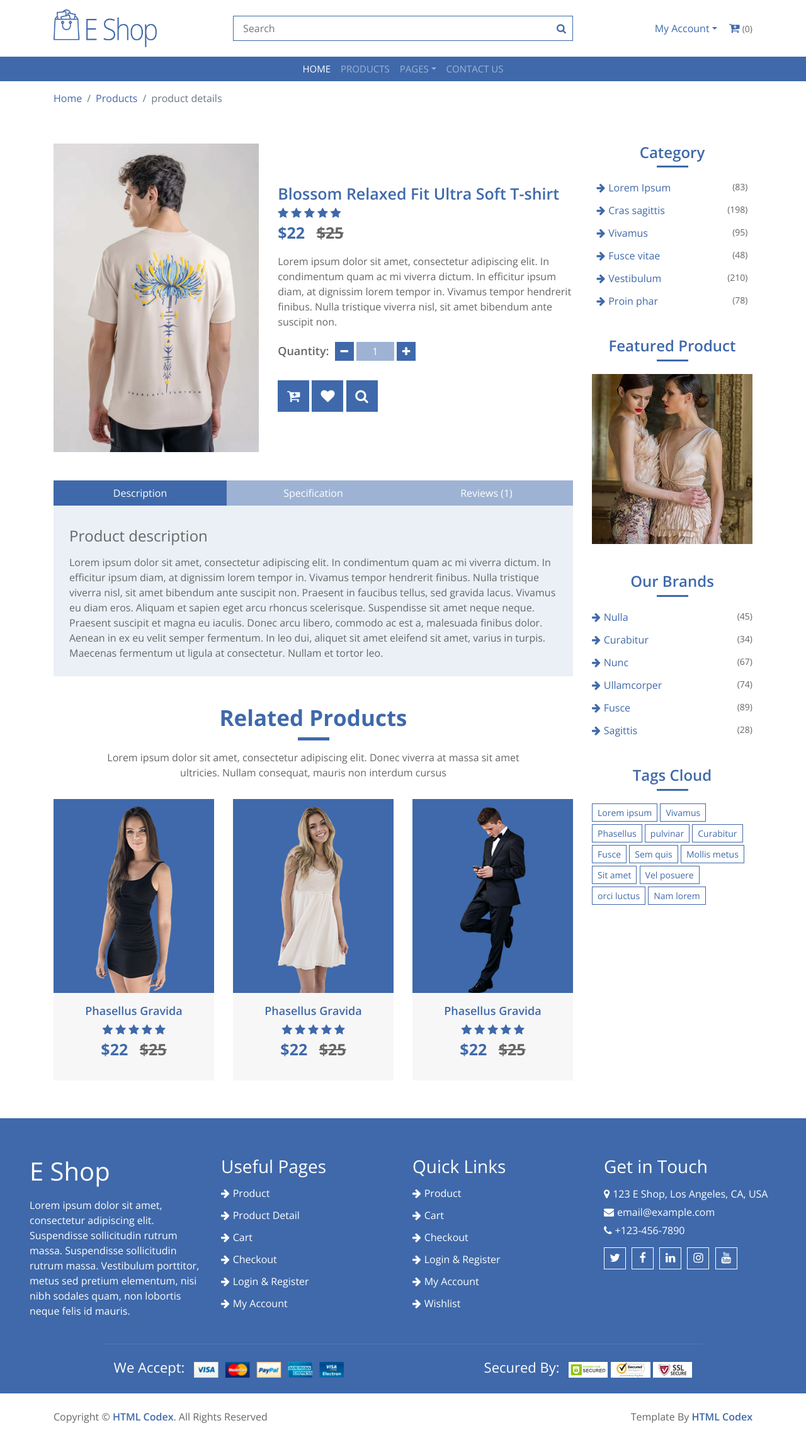
After one commit to kartik3165/ecommerce, a Django app: page /product-details/1 in a window 1280 px wide. The commit adds this page. Shown: the whole page at 63% size. Run offline with Django 5.2, Linux system fonts and the light colour scheme; data comes from the database, SQL or seed files in the repository; both versions use the stored data as it was after the commit; some libraries are stand-ins or nearby versions.

Commit message:
products and product details page

```diff
--- a/Clothify/urls.py
+++ b/Clothify/urls.py
@@ -9,5 +9,7 @@ urlpatterns = [
     path('auth', views.auth, name='auth'),
 
     path('signup', views.signup, name='signup'),
-    path('login', views.signin, name='login')
+    path('login', views.signin, name='login'),
+
+    path('product-details/<int:id>', views.product_details, name='product-deatils')
 ]
--- a/Clothify/views.py
+++ b/Clothify/views.py
@@ -1,6 +1,7 @@
 from django.shortcuts import render, HttpResponse, redirect
 from django.contrib.auth.models import User
 from django.contrib.auth import authenticate, login
+from .models import Products
 
 # Create your views here.
 def index(request):
@@ -11,7 +12,9 @@ def base(request):
 
 
 def home(request):
-    return render(request, 'index.html', {})
+    products = Products.objects.all()
+    print("Priducts=", products)
+    return render(request, 'index.html', {"products":products})
 
 def auth(request):
     return render(request, 'auth.html', {})
@@ -46,3 +49,8 @@ def signin(request):
         else:
             print("Invalid Credentials!!")
             return redirect('/auth')
+
+
+def product_details(request, id):
+    product = Products.objects.get(id = id)
+    return render(request, 'product-detail.html', {"product":product})
--- /dev/null
+++ b/templates/product-detail.html
@@ -0,0 +1,330 @@
+{% extends "base.html" %}
+{% load static %}
+
+
+{% block mainblock %}
+        <!-- Breadcrumb Start -->
+        <div class="breadcrumb-wrap">
+            <div class="container">
+                <ul class="breadcrumb">
+                    <li class="breadcrumb-item"><a href="#">Home</a></li>
+                    <li class="breadcrumb-item"><a href="#">Products</a></li>
+                    <li class="breadcrumb-item active">product details</li>
+                </ul>
+            </div>
+        </div>
+        <!-- Breadcrumb End -->
+
+
+        <!-- Product Detail Start -->
+        <div class="product-detail">
+            <div class="container">
+                <div class="row">
+                    <div class="col-lg-9">
+                        <div class="row align-items-center product-detail-top">
+                            <div class="col-md-5">
+                                <div class="product-slider-single">
+                                    <img src="{{product.image.url}}" alt="Product Image">
+                                    <img src="img/product-2.png" alt="Product Image">
+                                    <img src="img/product-3.png" alt="Product Image">
+                                </div>
+                            </div>
+                            <div class="col-md-7">
+                                <div class="product-content">
+                                    <div class="title"><h2>{{product.name}}</h2></div>
+                                    <div class="ratting">
+                                        <i class="fa fa-star"></i>
+                                        <i class="fa fa-star"></i>
+                                        <i class="fa fa-star"></i>
+                                        <i class="fa fa-star"></i>
+                                        <i class="fa fa-star"></i>
+                                    </div>
+                                    <div class="price">$22 <span>$25</span></div>
+                                    <div class="details">
+                                        <p>
+                                            Lorem ipsum dolor sit amet, consectetur adipiscing elit. In condimentum quam ac mi viverra dictum. In efficitur ipsum diam, at dignissim lorem tempor in. Vivamus tempor hendrerit finibus. Nulla tristique viverra nisl, sit amet bibendum ante suscipit non.
+                                        </p>
+                                    </div>
+
+                                    <div class="quantity">
+                                        <h4>Quantity:</h4>
+                                        <div class="qty">
+                                            <button class="btn-minus"><i class="fa fa-minus"></i></button>
+                                            <input type="text" value="1">
+                                            <button class="btn-plus"><i class="fa fa-plus"></i></button>
+                                        </div>
+                                    </div>
+                                    <div class="action">
+                                        <a href="#"><i class="fa fa-cart-plus"></i></a>
+                                        <a href="#"><i class="fa fa-heart"></i></a>
+                                        <a href="#"><i class="fa fa-search"></i></a>
+                                    </div>
+                                </div>
+                            </div>
+                        </div>
+
+                        <div class="row product-detail-bottom">
+                            <div class="col-lg-12">
+                                <ul class="nav nav-pills nav-justified">
+                                    <li class="nav-item">
+                                        <a class="nav-link active" data-toggle="pill" href="#description">Description</a>
+                                    </li>
+                                    <li class="nav-item">
+                                        <a class="nav-link" data-toggle="pill" href="#specification">Specification</a>
+                                    </li>
+                                    <li class="nav-item">
+                                        <a class="nav-link" data-toggle="pill" href="#reviews">Reviews (1)</a>
+                                    </li>
+                                </ul>
+
+                                <div class="tab-content">
+                                    <div id="description" class="container tab-pane active"><br>
+                                        <h4>Product description</h4>
+                                        <p>
+                                            Lorem ipsum dolor sit amet, consectetur adipiscing elit. In condimentum quam ac mi viverra dictum. In efficitur ipsum diam, at dignissim lorem tempor in. Vivamus tempor hendrerit finibus. Nulla tristique viverra nisl, sit amet bibendum ante suscipit non. Praesent in faucibus tellus, sed gravida lacus. Vivamus eu diam eros. Aliquam et sapien eget arcu rhoncus scelerisque. Suspendisse sit amet neque neque. Praesent suscipit et magna eu iaculis. Donec arcu libero, commodo ac est a, malesuada finibus dolor. Aenean in ex eu velit semper fermentum. In leo dui, aliquet sit amet eleifend sit amet, varius in turpis. Maecenas fermentum ut ligula at consectetur. Nullam et tortor leo.
+                                        </p>
+                                    </div>
+                                    <div id="specification" class="container tab-pane fade"><br>
+                                        <h4>Product specification</h4>
+                                        <ul>
+                                            <li>Lorem ipsum dolor sit amet</li>
+                                            <li>Lorem ipsum dolor sit amet</li>
+                                            <li>Lorem ipsum dolor sit amet</li>
+                                            <li>Lorem ipsum dolor sit amet</li>
+                                            <li>Lorem ipsum dolor sit amet</li>
+                                        </ul>
+                                    </div>
+                                    <div id="reviews" class="container tab-pane fade"><br>
+                                        <div class="reviews-submitted">
+                                            <div class="reviewer">Phasellus Gravida - <span>01 Jan 2020</span></div>
+                                            <div class="ratting">
+                                                <i class="fa fa-star"></i>
+                                                <i class="fa fa-star"></i>
+                                                <i class="fa fa-star"></i>
+                                                <i class="fa fa-star"></i>
+                                                <i class="fa fa-star"></i>
+                                            </div>
+                                            <p>
+                                                Sed ut perspiciatis unde omnis iste natus error sit voluptatem accusantium doloremque laudantium, totam rem aperiam.
+                                            </p>
+                                        </div>
+                                        <div class="reviews-submit">
+                                            <h4>Give your Review:</h4>
+                                            <div class="ratting">
+                                                <i class="fa fa-star-o"></i>
+                                                <i class="fa fa-star-o"></i>
+                                                <i class="fa fa-star-o"></i>
+                                                <i class="fa fa-star-o"></i>
+                                                <i class="fa fa-star-o"></i>
+                                            </div>
+                                            <div class="row form">
+                                                <div class="col-sm-6">
+                                                    <input type="text" placeholder="Name">
+                                                </div>
+                                                <div class="col-sm-6">
+                                                    <input type="email" placeholder="Email">
+                                                </div>
+                                                <div class="col-sm-12">
+                                                    <textarea placeholder="Review"></textarea>
+                                                </div>
+                                                <div class="col-sm-12">
+                                                    <button>Submit</button>
+                                                </div>
+                                            </div>
+                                        </div>
+                                    </div>
+                                </div>
+                            </div>
+                        </div>
+
+                        <div class="container">
+                            <div class="section-header">
+                                <h3>Related Products</h3>
+                                <p>
+                                    Lorem ipsum dolor sit amet, consectetur adipiscing elit. Donec viverra at massa sit amet ultricies. Nullam consequat, mauris non interdum cursus
+                                </p>
+                            </div>
+                        </div>
+
+                        <div class="row align-items-center product-slider product-slider-3">
+                            <div class="col-lg-3">
+                                <div class="product-item">
+                                    <div class="product-image">
+                                        <a href="product-detail.html">
+                                            <img src="img/product-1.png" alt="Product Image">
+                                        </a>
+                                        <div class="product-action">
+                                            <a href="#"><i class="fa fa-cart-plus"></i></a>
+                                            <a href="#"><i class="fa fa-heart"></i></a>
+                                            <a href="#"><i class="fa fa-search"></i></a>
+                                        </div>
+                                    </div>
+                                    <div class="product-content">
+                                        <div class="title"><a href="#">Phasellus Gravida</a></div>
+                                        <div class="ratting">
+                                            <i class="fa fa-star"></i>
+                                            <i class="fa fa-star"></i>
+                                            <i class="fa fa-star"></i>
+                                            <i class="fa fa-star"></i>
+                                            <i class="fa fa-star"></i>
+                                        </div>
+                                        <div class="price">$22 <span>$25</span></div>
+                                    </div>
+                                </div>
+                            </div>
+                            <div class="col-lg-3">
+                                <div class="product-item">
+                                    <div class="product-image">
+                                        <a href="product-detail.html">
+                                            <img src="img/product-2.png" alt="Product Image">
+                                        </a>
+                                        <div class="product-action">
+                                            <a href="#"><i class="fa fa-cart-plus"></i></a>
+                                            <a href="#"><i class="fa fa-heart"></i></a>
+                                            <a href="#"><i class="fa fa-search"></i></a>
+                                        </div>
+                                    </div>
+                                    <div class="product-content">
+                                        <div class="title"><a href="#">Phasellus Gravida</a></div>
+                                        <div class="ratting">
+                                            <i class="fa fa-star"></i>
+                                            <i class="fa fa-star"></i>
+                                            <i class="fa fa-star"></i>
+                                            <i class="fa fa-star"></i>
+                                            <i class="fa fa-star"></i>
+                                        </div>
+                                        <div class="price">$22 <span>$25</span></div>
+                                    </div>
+                                </div>
+                            </div>
+                            <div class="col-lg-3">
+                                <div class="product-item">
+                                    <div class="product-image">
+                                        <a href="product-detail.html">
+                                            <img src="img/product-3.png" alt="Product Image">
+                                        </a>
+                                        <div class="product-action">
+                                            <a href="#"><i class="fa fa-cart-plus"></i></a>
+                                            <a href="#"><i class="fa fa-heart"></i></a>
+                                            <a href="#"><i class="fa fa-search"></i></a>
+                                        </div>
+                                    </div>
+                                    <div class="product-content">
+                                        <div class="title"><a href="#">Phasellus Gravida</a></div>
+                                        <div class="ratting">
+                                            <i class="fa fa-star"></i>
+                                            <i class="fa fa-star"></i>
+                                            <i class="fa fa-star"></i>
+                                            <i class="fa fa-star"></i>
+                                            <i class="fa fa-star"></i>
+                                        </div>
+                                        <div class="price">$22 <span>$25</span></div>
+                                    </div>
+                                </div>
+                            </div>
+                            <div class="col-lg-3">
+                                <div class="product-item">
+                                    <div class="product-image">
+                                        <a href="product-detail.html">
+                                            <img src="img/product-4.png" alt="Product Image">
+                                        </a>
+                                        <div class="product-action">
+                                            <a href="#"><i class="fa fa-cart-plus"></i></a>
+                                            <a href="#"><i class="fa fa-heart"></i></a>
+                                            <a href="#"><i class="fa fa-search"></i></a>
+                                        </div>
+                                    </div>
+                                    <div class="product-content">
+                                        <div class="title"><a href="#">Phasellus Gravida</a></div>
+                                        <div class="ratting">
+                                            <i class="fa fa-star"></i>
+                                            <i class="fa fa-star"></i>
+                                            <i class="fa fa-star"></i>
+                                            <i class="fa fa-star"></i>
+                                            <i class="fa fa-star"></i>
+                                        </div>
+                                        <div class="price">$22 <span>$25</span></div>
+                                    </div>
+                                </div>
+                            </div>
+                            <div class="col-lg-3">
+                                <div class="product-item">
+                                    <div class="product-image">
+                                        <a href="product-detail.html">
+                                            <img src="img/product-5.png" alt="Product Image">
+                                        </a>
+                                        <div class="product-action">
+                                            <a href="#"><i class="fa fa-cart-plus"></i></a>
+                                            <a href="#"><i class="fa fa-heart"></i></a>
+                                            <a href="#"><i class="fa fa-search"></i></a>
+                                        </div>
+                                    </div>
+                                    <div class="product-content">
+                                        <div class="title"><a href="#">Phasellus Gravida</a></div>
+                                        <div class="ratting">
+                                            <i class="fa fa-star"></i>
+                                            <i class="fa fa-star"></i>
+                                            <i class="fa fa-star"></i>
+                                            <i class="fa fa-star"></i>
+                                            <i class="fa fa-star"></i>
+                                        </div>
+                                        <div class="price">$22 <span>$25</span></div>
+                                    </div>
+                                </div>
+                            </div>
+                        </div>
+                    </div>
+
+                    <div class="col-lg-3">
+                        <div class="sidebar-widget category">
+                            <h2 class="title">Category</h2>
+                            <ul>
+                                <li><a href="#">Lorem Ipsum</a><span>(83)</span></li>
+                                <li><a href="#">Cras sagittis</a><span>(198)</span></li>
+                                <li><a href="#">Vivamus</a><span>(95)</span></li>
+                                <li><a href="#">Fusce vitae</a><span>(48)</span></li>
+                                <li><a href="#">Vestibulum</a><span>(210)</span></li>
+                                <li><a href="#">Proin phar</a><span>(78)</span></li>
+                            </ul>
+                        </div>
+
+                        <div class="sidebar-widget image">
+                            <h2 class="title">Featured Product</h2>
+                            <a href="#">
+                                <img src="img/category-1.jpg" alt="Image">
+                            </a>
+                        </div>
+
+                        <div class="sidebar-widget brands">
+                            <h2 class="title">Our Brands</h2>
+                            <ul>
+                                <li><a href="#">Nulla </a><span>(45)</span></li>
+                                <li><a href="#">Curabitur </a><span>(34)</span></li>
+                                <li><a href="#">Nunc </a><span>(67)</span></li>
+                                <li><a href="#">Ullamcorper</a><span>(74)</span></li>
+                                <li><a href="#">Fusce </a><span>(89)</span></li>
+                                <li><a href="#">Sagittis</a><span>(28)</span></li>
+                            </ul>
+                        </div>
+
+                        <div class="sidebar-widget tag">
+                            <h2 class="title">Tags Cloud</h2>
+                            <a href="#">Lorem ipsum</a>
+                            <a href="#">Vivamus</a>
+                            <a href="#">Phasellus</a>
+                            <a href="#">pulvinar</a>
+                            <a href="#">Curabitur</a>
+                            <a href="#">Fusce</a>
+                            <a href="#">Sem quis</a>
+                            <a href="#">Mollis metus</a>
+                            <a href="#">Sit amet</a>
+                            <a href="#">Vel posuere</a>
+                            <a href="#">orci luctus</a>
+                            <a href="#">Nam lorem</a>
+                        </div>
+                    </div>
+                </div>
+            </div>
+        </div>
+        <!-- Product Detail End -->
+        {% endblock mainblock %}
```
Also changed, not shown: templates/index.html (+9 -56 lines), Clothify/models.py (line endings or trailing spaces), db.sqlite3, media/products/BeigeSetPhoto_6.webp (added), media/products/NavyWingsPhoto_7.webp (added).
